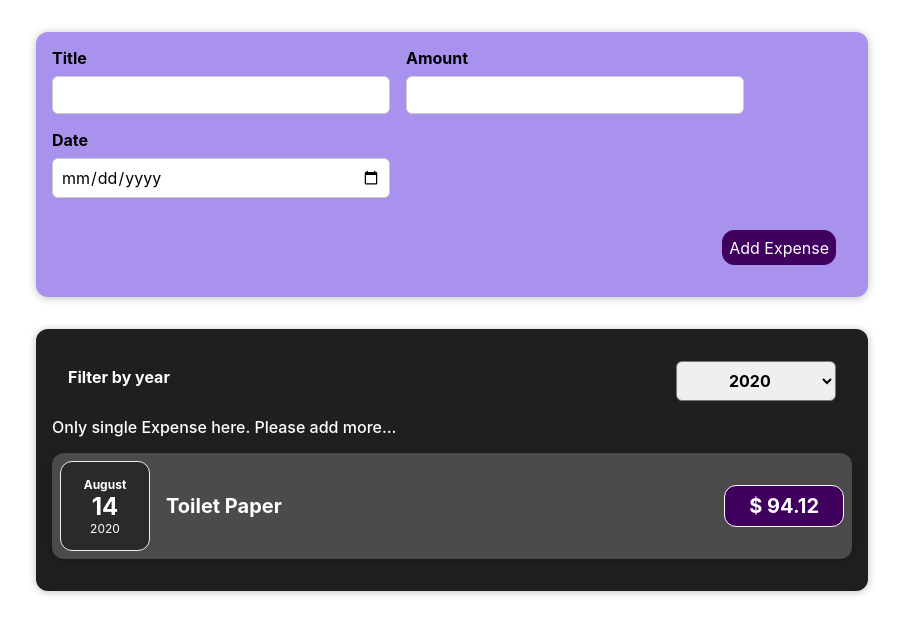
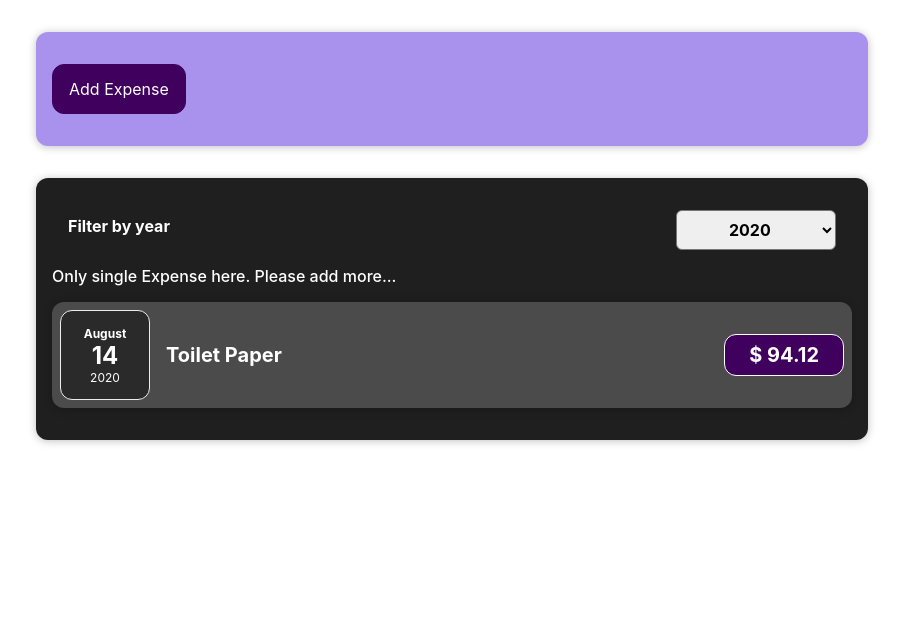
Before and after one commit to Karanjsk2k01/REACT-EXPENSE-TRACKER, a React (Create React App) app: page / in a window 1280 px wide. Shown: the top 634 px of the page, without its empty margins (188-1091 px from the left). Built offline with nearby package versions, Linux system fonts and the light colour scheme.

Commit message:
Added contitional rendering for the form buttons

```diff
--- a/src/components/NewExpense/ExpenseForm.css
+++ b/src/components/NewExpense/ExpenseForm.css
@@ -24,4 +24,11 @@
 .new-expense__actions {
   text-align: right;
   padding: 1rem 0rem;
+
 }
+
+.new-expense__visible {
+  text-align: center;
+  padding: 1rem 0rem;
+  height: 100%;
+}
--- a/src/components/NewExpense/ExpenseForm.js
+++ b/src/components/NewExpense/ExpenseForm.js
@@ -7,6 +7,7 @@ const ExpenseForm = (props) => {
   const [enteredtitle, setenteredtitle] = useState('');
   const [enteredAmount, setenteredAmount] = useState('');
   const [enteredDate, setenteredDate] = useState('');
+  const [isEditing, setIsEditing] = useState(false);
 
 
   const enteredtitleHandler = (e) => {
@@ -37,7 +38,22 @@ const ExpenseForm = (props) => {
     setenteredDate('');
   }
 
+  const startEditingHandler = () => {
+    setIsEditing(true);
+  };
+
+  const cancelEditingHandler = () => {
+    // Clearing the inputs
+    setenteredtitle('');
+    setenteredAmount('');
+    setenteredDate('');
+    // Exiting edit mode without saving
+    setIsEditing(false);
+  };
+
   return (
+    <div>
+      {isEditing ? (
         <form onSubmit={enteredDetails}>
           <div className='new-expense__controls'>
             <div className='new-expense__control'>
@@ -46,18 +62,29 @@ const ExpenseForm = (props) => {
             </div>
             <div className='new-expense__control'>
               <label>Amount</label>
-          <input type='number' required min="0" step="1" value={enteredAmount} onChange={enteredAmountHandler} />
+              <input type='number' required min='0' step='1' value={enteredAmount} onChange={enteredAmountHandler} />
             </div>
             <div className='new-expense__control'>
               <label>Date</label>
-          <input type='date' required min="2019-01-01" max="2023-12-31" value={enteredDate} onChange={enteredDateHandler} />
+              <input type='date' required min='2019-01-01' max='2023-12-31' value={enteredDate} onChange={enteredDateHandler} />
             </div>
           </div>
           <div className='new-expense__actions'>
-        <button type="submit">Add Expense</button>
+            <button type='submit'>Add Expense</button>
+            <button type='button' onClick={cancelEditingHandler}>
+              Cancel
+            </button>
           </div>
         </form>
-  )
+      ) : (
+        <div className='new-expense__actions'>
+          <button type='button' onClick={startEditingHandler}>
+            Add Expense
+          </button>
+        </div>
+      )}
+    </div>
+  );
 }
 
 export default ExpenseForm;
--- a/src/components/NewExpense/NewExpense.css
+++ b/src/components/NewExpense/NewExpense.css
@@ -12,13 +12,16 @@
 .new-expense button {
   font: inherit;
   cursor: pointer;
-  /* padding: 1rem 1rem; */
+  padding: 1.5rem 1rem;
   border: 1px solid #40005d;
   background-color: #40005d;
   color: white;
   border-radius: 12px;
   margin-right: 1rem;
   text-align: center;
+
+  display: flex;
+  align-items: center;
 }
 
 .new-expense button:hover,
```
Lines whose indentation alone changed are shown as unchanged.
